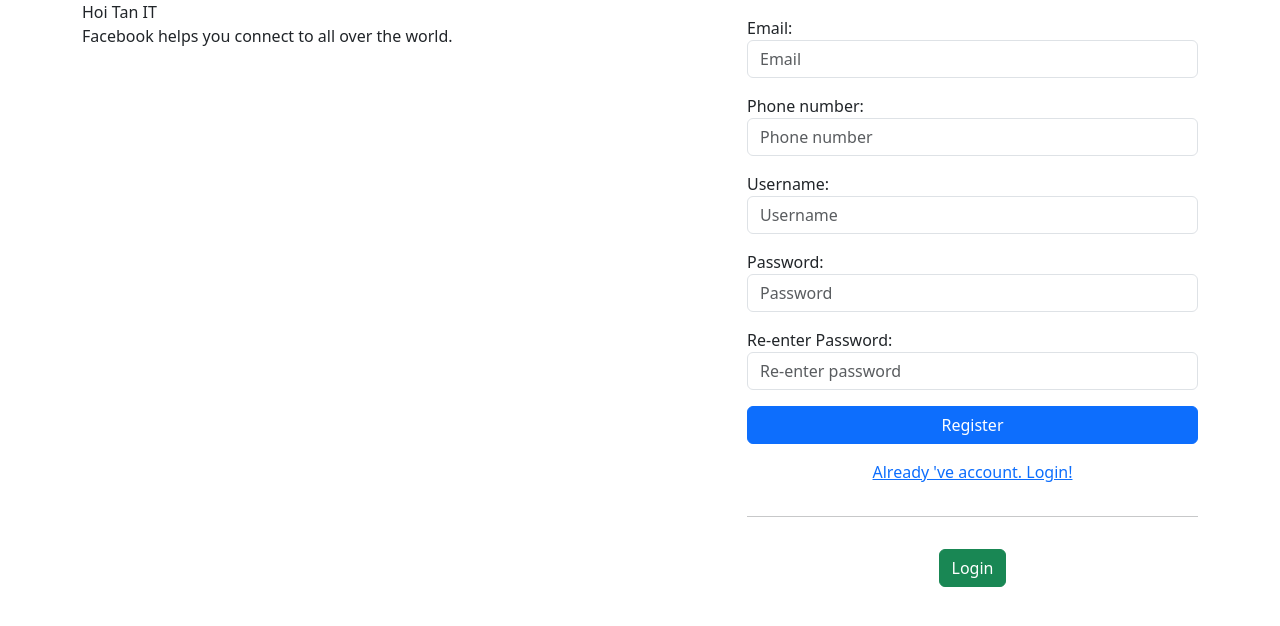
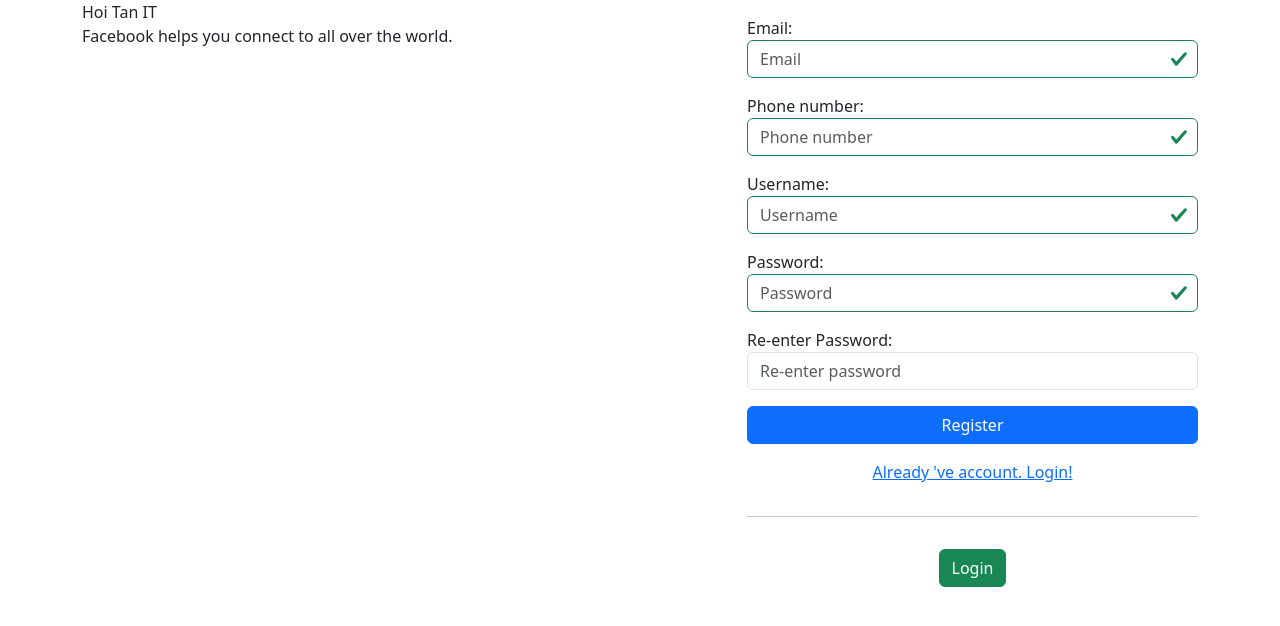
Before and after one commit to minhhuy14/JWT-Frontend, a React (Create React App) app: page /register in a window 1280 px wide. Shown: the top 626 px of the page. Built offline with nearby package versions, Linux system fonts and the light colour scheme; no server answers.

Commit message:
handle register logic

```diff
--- a/src/components/Register/Register.js
+++ b/src/components/Register/Register.js
@@ -1,8 +1,8 @@
 // import './Register.scss';
 import { useNavigate } from 'react-router-dom'
-import axios from 'axios';
-import { isValidElement, useEffect, useState } from 'react';
+import { useEffect, useState } from 'react';
 import { toast } from 'react-toastify';
+import { registerNewUser } from '../../services/userService';
 const Register = (props) => {
 
     const [email, setEmail] = useState("");
@@ -11,53 +11,67 @@ const Register = (props) => {
     const [password, setPassword] = useState("");
     const [confirmPassword, setConfirmPassword] = useState("");
 
+    const defaultValidInput = {
+        isValidEmail: true,
+        isValidPhone: true,
+        isValidPassword: true,
+        isValidConfirmPassword: true
+    }
+    const [objCheckInput, setObjCheckInput] = useState(defaultValidInput);
     const navigate = useNavigate();
 
     const isValidInputs = () => {
+        setObjCheckInput(defaultValidInput);
         if (!email) {
             toast.error("Email is required");
+            setObjCheckInput({ ...defaultValidInput, isValidEmail: false });
             return false;
         }
         let emailRegx = /\S+@\S+\.\S+/;
         if (!emailRegx.test(email)) {
             toast.error("Email is invalid");
+            setObjCheckInput({ ...defaultValidInput, isValidEmail: false });
             return false;
         }
         if (!phone) {
             toast.error("Phone is required");
+            setObjCheckInput({ ...defaultValidInput, isValidPhone: false });
             return false;
         }
         if (!password) {
             toast.error("Password is required");
+            setObjCheckInput({ ...defaultValidInput, isValidPassword: false });
             return false;
         }
         if (password !== confirmPassword) {
             toast.error("Password and confirmed Password do not match");
+            setObjCheckInput({ ...defaultValidInput, isValidConfirmPassword: false });
             return false;
         }
-
-
-
         return true;
     }
     const handleLogin = () => {
         navigate("/login")
     }
 
-    const handleRegister = () => {
+    const handleRegister = async () => {
         let check = isValidInputs();
-        if (!check) {
-            toast.error("Please try again!");
-            return;
+        if (check === true) {
+            let response = await registerNewUser(email, phone, username, password);
+            let serverData = response.data;
+            if (+serverData.EC === 0) {
+                toast.success(serverData.EM);
+                navigate('/login');
+            }
+            else {
+                toast.error(serverData.EM)
+            }
+            console.log("res from server: ", response);
+
         }
-        let userData = { email, phone, username, password, confirmPassword };
-        console.log("Check user data: ", userData);
-        toast.success("Register successfully!");
+
     }
     useEffect(() => {
-        axios.get("http://localhost:8080/api/test-api").then(data => {
-            console.log(">>>check data axios: ", data)
-        })
     }, [])
     return (
         <div className="register-container">
@@ -77,19 +91,19 @@ const Register = (props) => {
                         </div>
                         <div className='form-group'>
                             <label>Email:</label>
-                            <input type="email" className="form-control" placeholder="Email" value={email} onChange={(event) => setEmail(event.target.value)} />
+                            <input type="text" className={objCheckInput.isValidEmail ? 'form-control is-valid' : 'form-control is-invalid'} placeholder="Email" value={email} onChange={(event) => setEmail(event.target.value)} />
                         </div>
                         <div className='form-group'>
                             <label>Phone number:</label>
-                            <input type="tel" className="form-control" placeholder="Phone number" value={phone} onChange={(event) => setPhone(event.target.value)} ></input>
+                            <input type="tel" className={objCheckInput.isValidPhone ? 'form-control is-valid' : 'form-control is-invalid'} placeholder="Phone number" value={phone} onChange={(event) => setPhone(event.target.value)} ></input>
                         </div>
                         <div className='form-group'>
                             <label>Username:</label>
-                            <input type="text" className="form-control" placeholder="Username" value={username} onChange={(event) => setUsername(event.target.value)} ></input>
+                            <input type="text" className={objCheckInput.isValidPassword ? 'form-control is-valid' : 'form-control is-invalid'} placeholder="Username" value={username} onChange={(event) => setUsername(event.target.value)} ></input>
                         </div>
                         <div className='form-group'>
                             <label>Password:</label>
-                            <input type="password" className="form-control" placeholder="Password" value={password} onChange={(event) => setPassword(event.target.value)} ></input>
+                            <input type="password" className={objCheckInput.isValidConfirmPassword ? 'form-control is-valid' : 'form-control is-invalid'} placeholder="Password" value={password} onChange={(event) => setPassword(event.target.value)} ></input>
 
                         </div>
                         <div className='form-group'>
--- /dev/null
+++ b/src/services/userService.js
@@ -0,0 +1,9 @@
+import axios from 'axios';
+
+const registerNewUser = (email, phone, username, password) => {
+    return axios.post('http://localhost:8080/api/v1/register', {
+        email, phone, username, password
+    })
+}
+
+export { registerNewUser }
```
